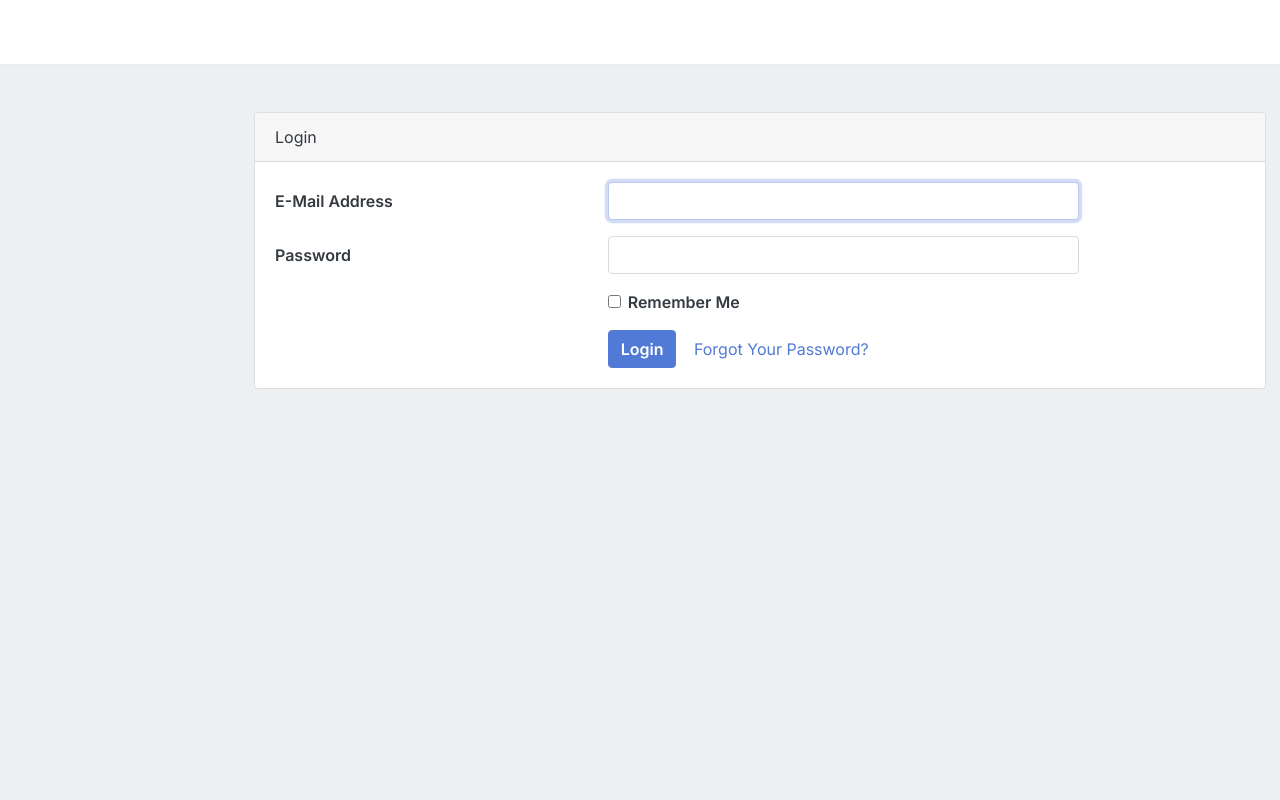
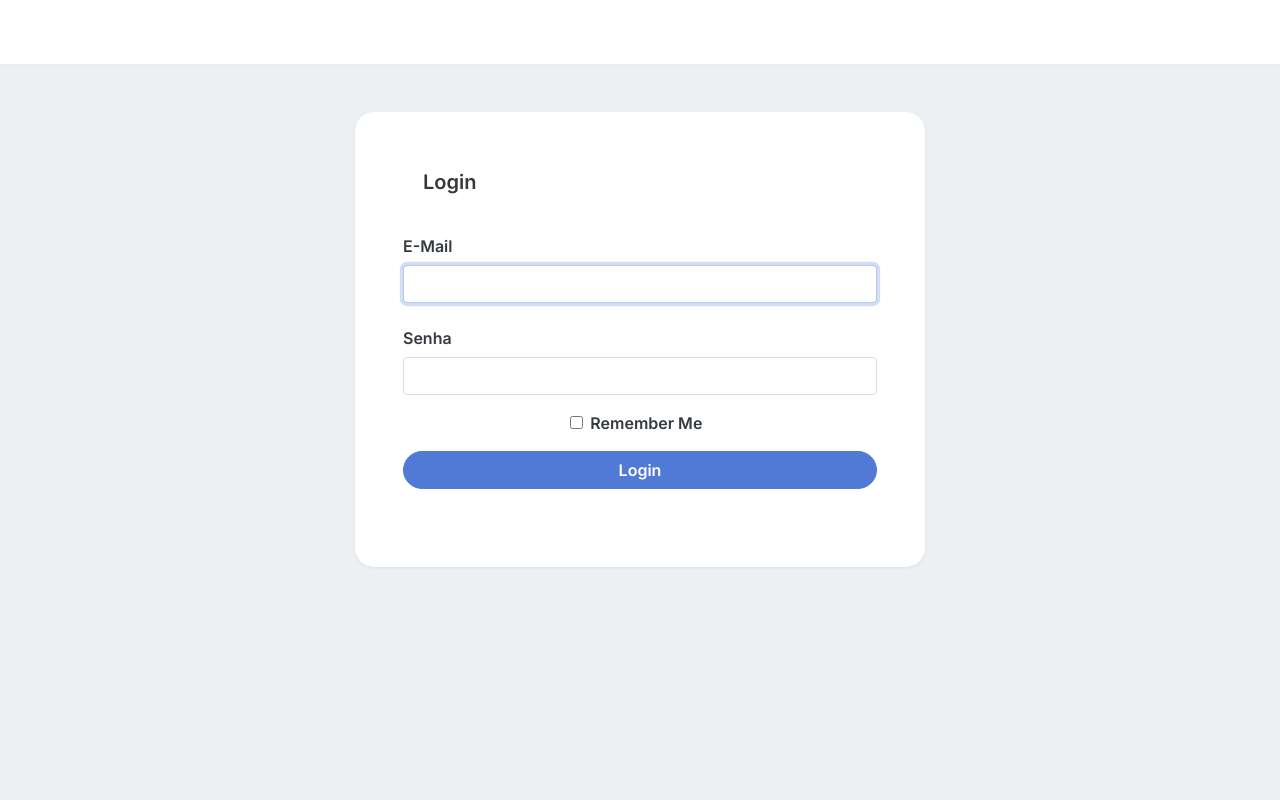
Before and after one commit to Appdez/Scheduler, a Symfony app: page /login in a window 1280 px wide. Run offline with Twig, Linux system fonts and the light colour scheme; style sheets or scripts are compiled from the project's sources; some libraries are stand-ins or nearby versions.

Commit message:
login UI refacted an upgraded to php8

```diff
--- a/composer.json
+++ b/composer.json
@@ -5,7 +5,7 @@
     "keywords": ["framework", "laravel"],
     "license": "MIT",
     "require": {
-        "php": "^7.4",
+        "php": "^7.4 | ^8.1",
         "beyondcode/laravel-websockets": "^1.12",
         "brian2694/laravel-toastr": "^5.56",
         "doctrine/dbal": "2.x",
--- a/resources/views/auth/login.blade.php
+++ b/resources/views/auth/login.blade.php
@@ -1,20 +1,27 @@
 @extends('layouts.app')
 
+@section('css_after')
+    <style>
+        #page-container.sidebar-o{
+            padding-left: 0px !important;
+        }
+    </style>
+@endsection
 @section('content')
 <div class="container mt-5">
     <div class="row justify-content-center">
-        <div class="col-md-12">
-            <div class="card">
-                <div class="card-header">{{ __('Login') }}</div>
+        <div class="block col-md-6  p-5" style="border-radius:1.5rem">
+            <div class="block">
+                <h4 class="block-header">{{ __('Login') }}</h4>
 
-                <div class="card-body">
+                <div class="block-body">
                     <form method="POST" action="{{ route('login') }}">
                         @csrf
 
                         <div class="row mb-3">
-                            <label for="email" class="col-md-4 col-form-label text-md-end">{{ __('E-Mail Address') }}</label>
+                            <label for="email" class="col-md-4 col-form-label text-md-end">{{ __('E-Mail') }}</label>
 
-                            <div class="col-md-6">
+                            <div class="col-md-12">
                                 <input id="email" type="email" class="form-control @error('email') is-invalid @enderror" name="email" value="{{ old('email') }}" required autocomplete="email" autofocus>
 
                                 @error('email')
@@ -26,9 +33,9 @@
                         </div>
 
                         <div class="row mb-3">
-                            <label for="password" class="col-md-4 col-form-label text-md-end">{{ __('Password') }}</label>
+                            <label for="password" class="col-md-4 col-form-label text-md-end">{{ __('Senha') }}</label>
 
-                            <div class="col-md-6">
+                            <div class="col-md-12">
                                 <input id="password" type="password" class="form-control @error('password') is-invalid @enderror" name="password" required autocomplete="current-password">
 
                                 @error('password')
@@ -52,16 +59,11 @@
                         </div>
 
                         <div class="row mb-0">
-                            <div class="col-md-8 offset-md-4">
-                                <button type="submit" class="btn btn-primary">
+                            <div class="col-md-12">
+                                <button type="submit" class="btn btn-primary btn-rounded col-12">
                                     {{ __('Login') }}
                                 </button>
 
-                                @if (Route::has('password.request'))
-                                    <a class="btn btn-link" href="{{ route('password.request') }}">
-                                        {{ __('Forgot Your Password?') }}
-                                    </a>
-                                @endif
                             </div>
                         </div>
                     </form>
--- a/resources/views/backend/document.blade.php
+++ b/resources/views/backend/document.blade.php
@@ -22,7 +22,7 @@
             <p class="mb-0">{{Session::get('fail')}}!</p>
         </div>
     @endif
-    <div class="bg-white p-3 push">
+    <div class="bg-white p-3 push block">
         <!-- Toggle Navigation -->
         <div class="d-lg-none">
             <!-- Class Toggle, functionality initialized in Helpers.coreToggleClass() -->
--- a/resources/views/backend/schedule_service.blade.php
+++ b/resources/views/backend/schedule_service.blade.php
@@ -23,7 +23,7 @@
     @endif
 
 
-    <div class="bg-white p-3 push">
+    <div class="bg-white p-3 push block">
         <!-- Toggle Navigation -->
         <div class="d-lg-none">
             <!-- Class Toggle, functionality initialized in Helpers.coreToggleClass() -->
--- a/resources/views/backend/view_document.blade.php
+++ b/resources/views/backend/view_document.blade.php
@@ -21,7 +21,7 @@
             <p class="mb-0">{{Session::get('fail')}}!</p>
         </div>
     @endif
-<div class="bg-white p-3 push">
+<div class="bg-white p-3 push block">
     <!-- Toggle Navigation -->
     <div class="d-lg-none">
         <!-- Class Toggle, functionality initialized in Helpers.coreToggleClass() -->
--- a/resources/views/backend/view_schedule_service.blade.php
+++ b/resources/views/backend/view_schedule_service.blade.php
@@ -23,7 +23,7 @@
             <p class="mb-0">{{Session::get('fail')}}!</p>
         </div>
     @endif
-<div class="bg-white p-3 push">
+<div class="bg-white p-3 push block">
     <!-- Toggle Navigation -->
     <div class="d-lg-none">
         <!-- Class Toggle, functionality initialized in Helpers.coreToggleClass() -->
@@ -81,7 +81,7 @@
 </div>
 </div>
 @endsection
-@push('js_after')
+@push ('js_after')
       <!-- Page JS Plugins -->
       <script src="{{ asset('js/plugins/ckeditor/ckeditor.js') }}"></script>
 
--- a/resources/views/layouts/app.blade.php
+++ b/resources/views/layouts/app.blade.php
@@ -31,6 +31,11 @@
         <!-- <link rel="stylesheet" id="css-theme" href="{{ mix('/css/themes/amethyst.css') }}"> -->
         @yield('css_after')
 
+            <style>
+                .block{
+                    border-radius: 1.2rem !important;
+                }
+            </style>
         <!-- Scripts -->
         <script>window.Laravel = {!! json_encode(['csrfToken' => csrf_token(),]) !!};</script>
     </head>
--- a/routes/web.php
+++ b/routes/web.php
@@ -2,6 +2,7 @@
 
 use App\Http\Controllers\DocumentController;
 use App\Http\Controllers\ScheduleServiceController;
+use App\Models\ScheduleService;
 use Illuminate\Support\Facades\Route;
 
 /*
@@ -16,7 +17,7 @@ use Illuminate\Support\Facades\Route;
 */
 
 Route::get('/', function () {
-    return view('welcome');
+    return view('welcome')->with('services',ScheduleService::all());
 });
 
 Auth::routes();
--- a/webpack.mix.js
+++ b/webpack.mix.js
@@ -22,6 +22,7 @@ mix
  .copyDirectory('resources/media','public/media')
  .copyDirectory('resources/fonts','public/fonts')
  .copyDirectory('resources/frontend','public/frontend')
+ .copyDirectory('resources/js/plugins','public/js/plugins')
 
  /* JS */
  .js('resources/js/app.js', 'public/js/laravel.app.js')
```
Also changed, not shown: resources/views/welcome.blade.php (+9 -60 lines), public/js/app.js, public/js/laravel.app.js, 1 other file.
